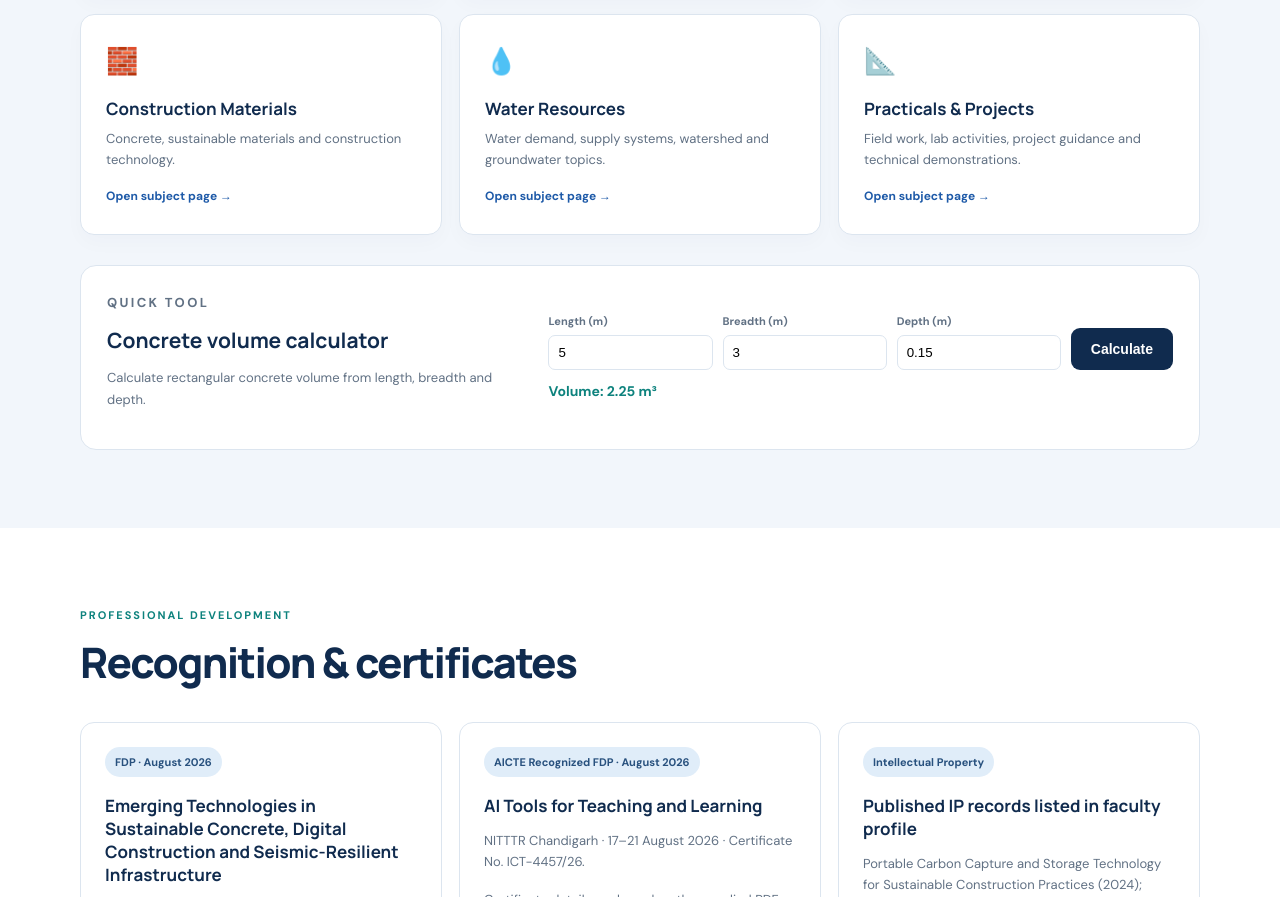
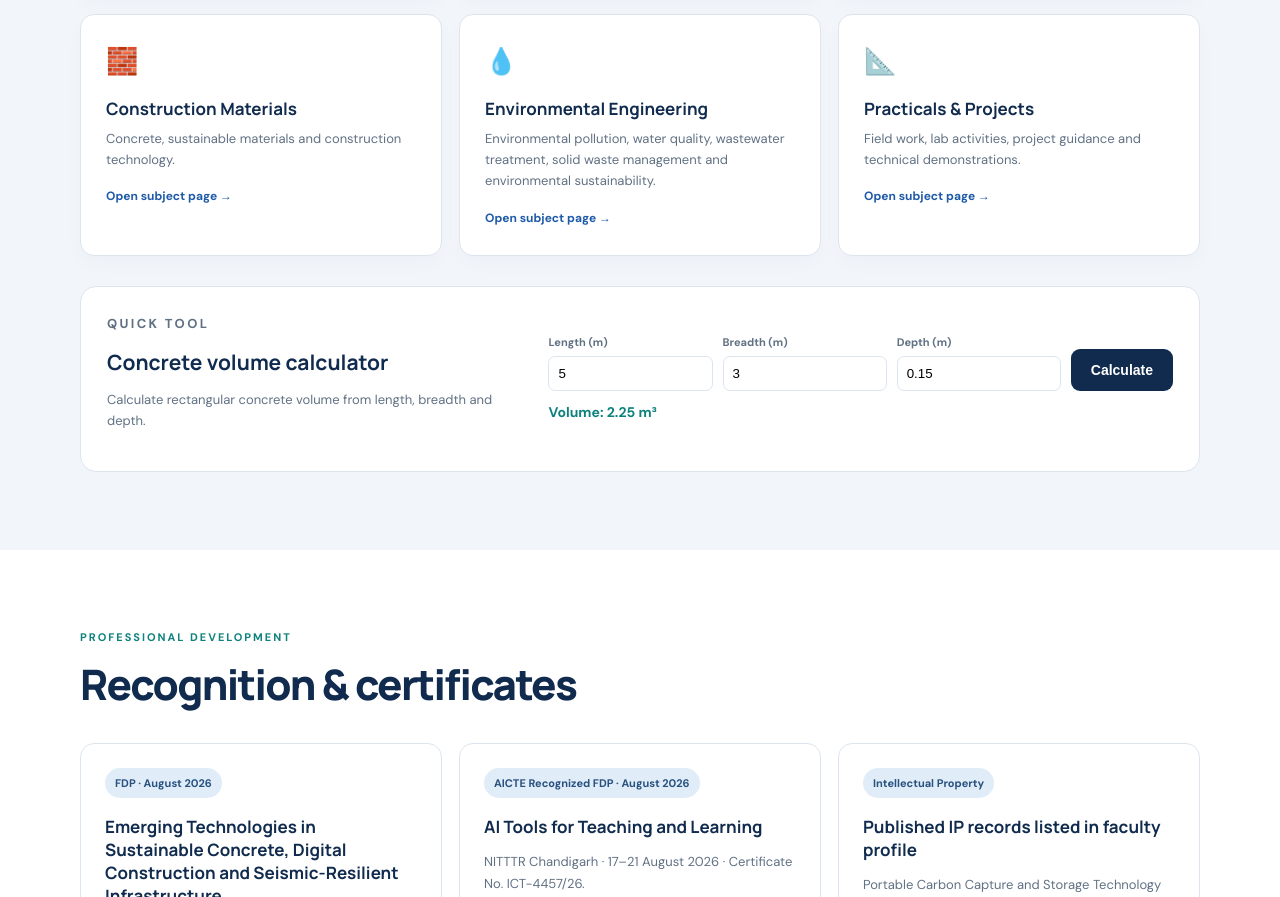
Before and after one commit to darshpatel-git/darshankumarpatel.github.io, a plain HTML site: page index.html in a window 1280 px wide. Shown: the part 5104-6001 px from the top of the page. Drawn offline with Linux system fonts and the light colour scheme.

Commit message:
Update index.html

```diff
--- a/index.html
+++ b/index.html
@@ -130,7 +130,9 @@
       <a class="topic-card card-link" href="resources/urban-planning.html"><div class="topic-icon">🏙</div><h3>Urban Planning</h3><p>Land use, urban development, planning principles and city systems.</p><span>Open subject page →</span></a>
       <a class="topic-card card-link" href="resources/gis-mapping.html"><div class="topic-icon">🌐</div><h3>GIS & Mapping</h3><p>Geospatial concepts, mapping workflows and accessibility analysis.</p><span>Open subject page →</span></a>
       <a class="topic-card card-link" href="resources/construction-materials.html"><div class="topic-icon">🧱</div><h3>Construction Materials</h3><p>Concrete, sustainable materials and construction technology.</p><span>Open subject page →</span></a>
-      <a class="topic-card card-link" href="resources/water-resources.html"><div class="topic-icon">💧</div><h3>Water Resources</h3><p>Water demand, supply systems, watershed and groundwater topics.</p><span>Open subject page →</span></a>
+      <a class="topic-card card-link" href="resources/water-resources.html"><div class="topic-icon">💧</div><h3>Environmental Engineering</h3><p>Environmental pollution, water quality, wastewater treatment,
+    solid waste management and environmental sustainability.
+      </p><span>Open subject page →</span></a>
       <a class="topic-card card-link" href="resources/practicals.html"><div class="topic-icon">📐</div><h3>Practicals & Projects</h3><p>Field work, lab activities, project guidance and technical demonstrations.</p><span>Open subject page →</span></a>
     </div>
     <div class="calculator-panel">
```
